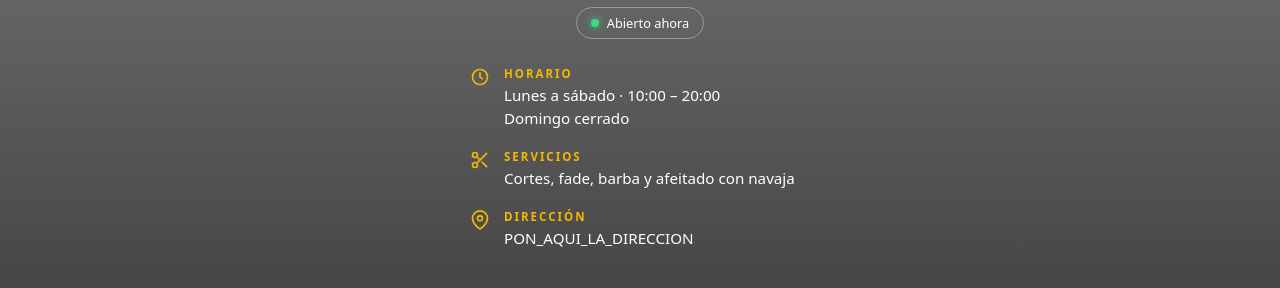
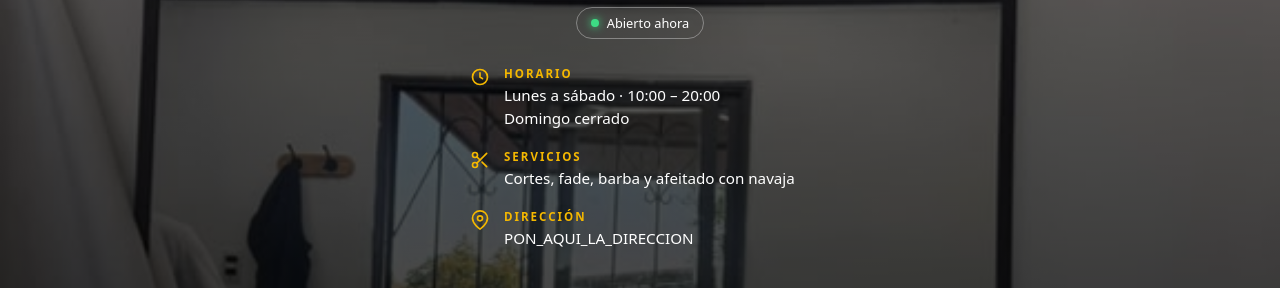
Before and after one commit to alvrezv/alvrezv.github.io, a plain HTML site: page the-six/index.html in a window 1280 px wide. Shown: the part 142-430 px from the top of the page. Drawn offline with Linux system fonts and the light colour scheme.

Commit message:
Update index.html

```diff
--- a/the-six/index.html
+++ b/the-six/index.html
@@ -11,7 +11,7 @@
       font-family: system-ui, sans-serif;
       background:
         linear-gradient(rgba(0,0,0,.55), rgba(0,0,0,.88)),
-        url("the-six/fondo.jpg.jpeg") center / cover no-repeat;
+        url("fondo.jpg.jpeg") center / cover no-repeat;
       display: flex; flex-direction: column; align-items: center;
       padding: 56px 24px 40px;
     }
```
